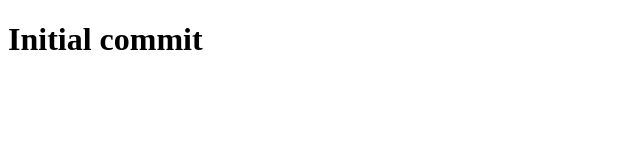
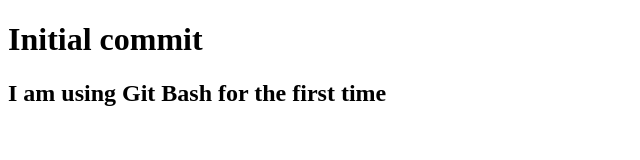
Before and after one commit to gay-tr-i/Git-bash, a plain HTML site: page index.html in a window 1280 px wide. Shown: the whole page, without its empty margins (0-640 px from the left). Drawn offline with Linux system fonts and the light colour scheme.

Commit message:
wow! I am adding second commit

```diff
--- a/index.html
+++ b/index.html
@@ -5,5 +5,6 @@
 </head>
 <body>
     <h1>Initial commit</h1>
+    <h2>I am using Git Bash for the first time</h2>
 </body>
 </html>
```
